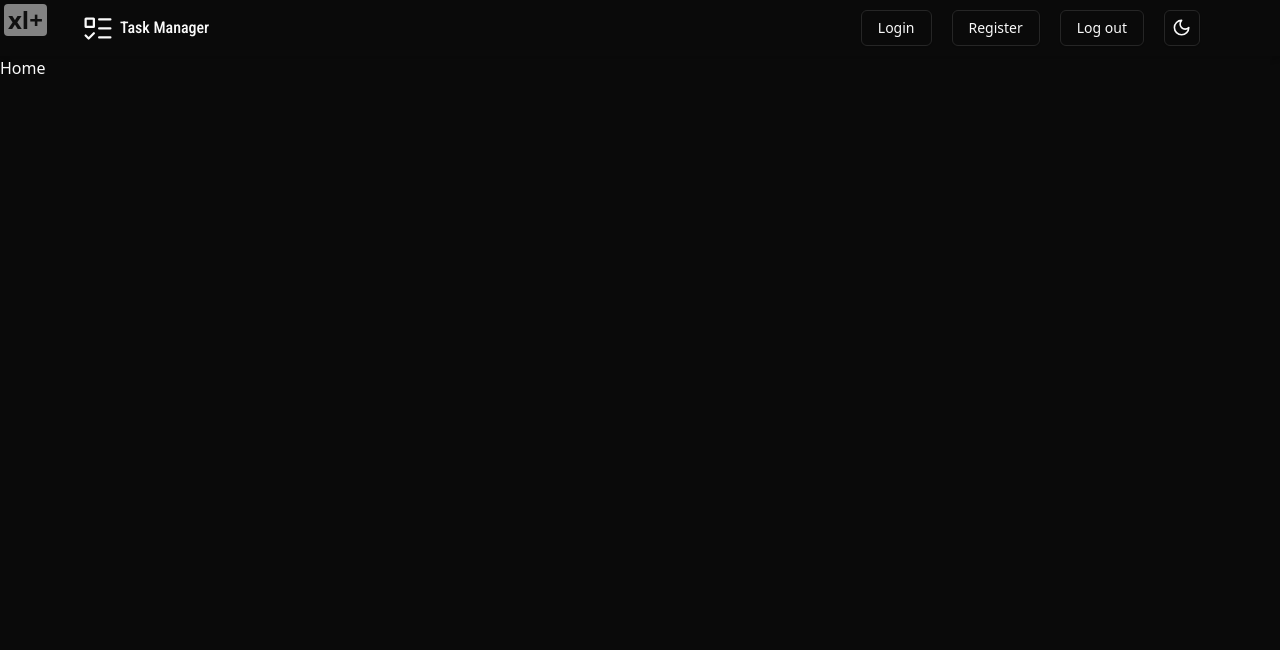
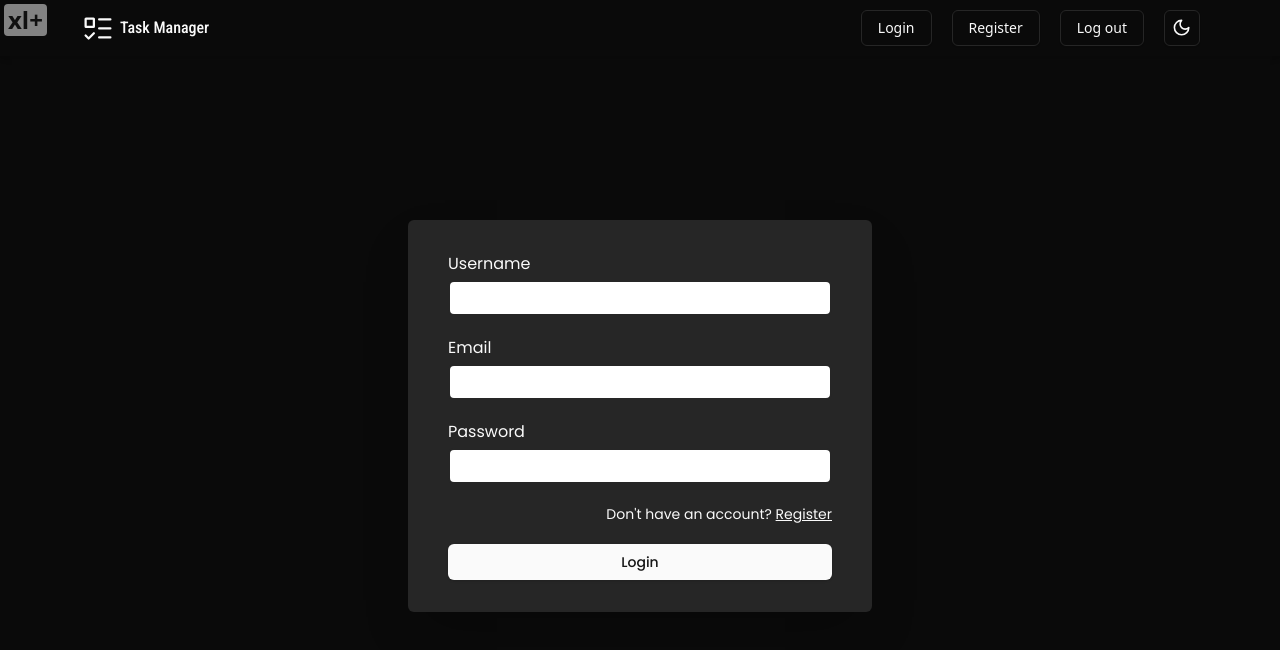
Before and after one commit to sauravkhanal/task-manager, a React (Vite) app in the folder Frontend/: page / in a window 1280 px wide. Shown: the top 650 px of the page. Built offline with nearby package versions, Linux system fonts and the light colour scheme.

Commit message:
show dashboard by default if logged in else show login page

```diff
--- a/Frontend/src/App.tsx
+++ b/Frontend/src/App.tsx
@@ -10,8 +10,9 @@ function App() {
             <ThemeProvider defaultTheme="dark" storageKey="vite-ui-theme">
                 <BrowserRouter>
                     <NavBar className="lg:px-20" />
-                    <div className="lg:px-20 font-poppins"></div>
-                    <MyRoutes />
+                    <div className="lg:px-20 font-poppins">
+                        <MyRoutes />
+                    </div>
                 </BrowserRouter>
             </ThemeProvider>
         </AuthProvider>
--- a/Frontend/src/components/Routes/index.tsx
+++ b/Frontend/src/components/Routes/index.tsx
@@ -1,7 +1,6 @@
 import { Route, Routes, Outlet, Navigate } from "react-router-dom";
 import { useContext } from "react";
 import { AuthContext } from "@/context/authContext";
-import Home from "@/pages/Home";
 import VerifyOTP from "@/pages/VerifyOTP";
 import Login from "@/pages/Login";
 import Register from "@/pages/Register";
@@ -33,7 +32,7 @@ export default function MyRoutes() {
     const { isLoggedIn } = useContext(AuthContext);
     return (
         <Routes>
-            <Route path="/" element={<Home />} />
+            <Route path="/" element={isLoggedIn ? <Dashboard /> : <Login />} />
             <Route path="/verify" element={<VerifyOTP />} />
             <Route element={<PreventedRoute isLoggedIn={isLoggedIn} />}>
                 <Route path="/login" element={<Login />} />
```
